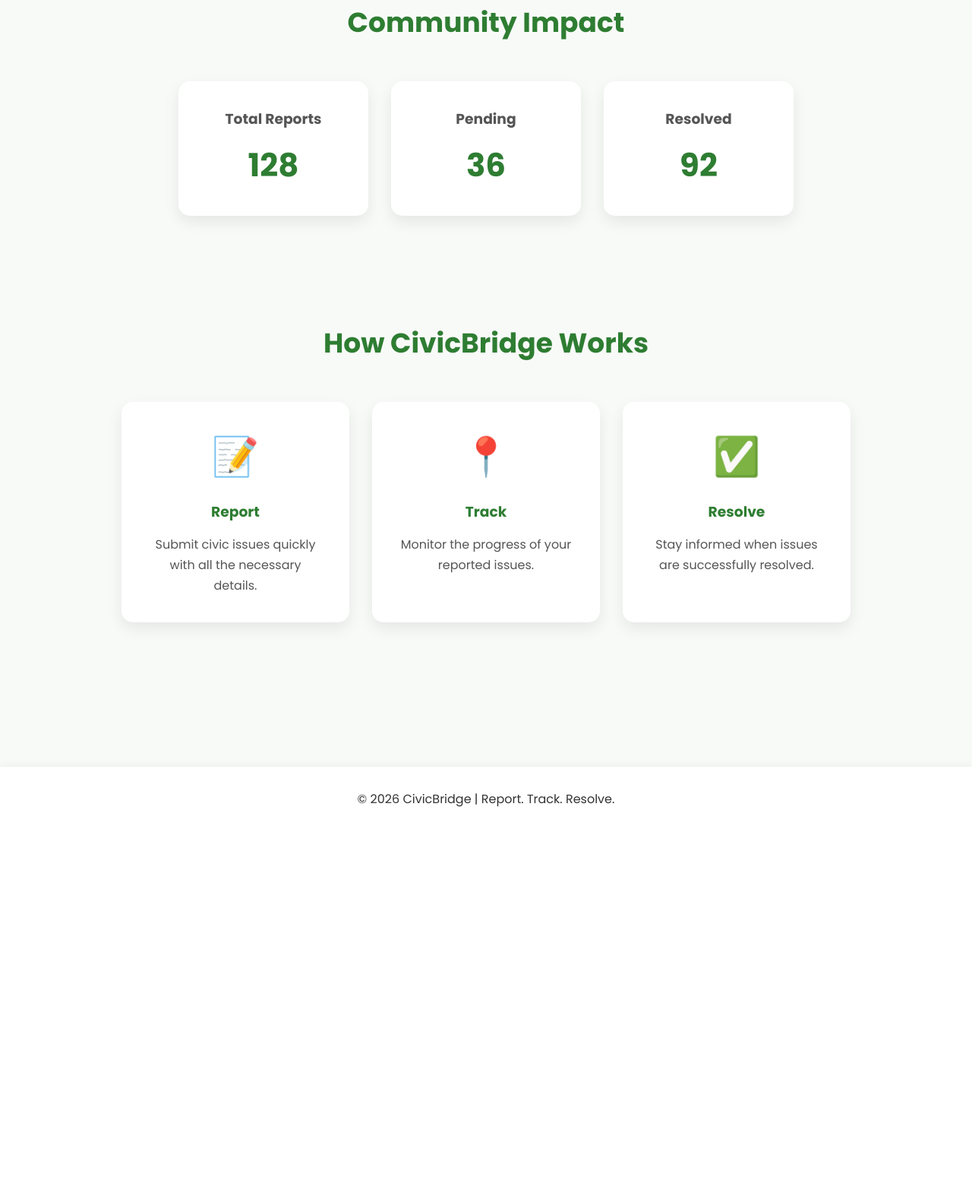
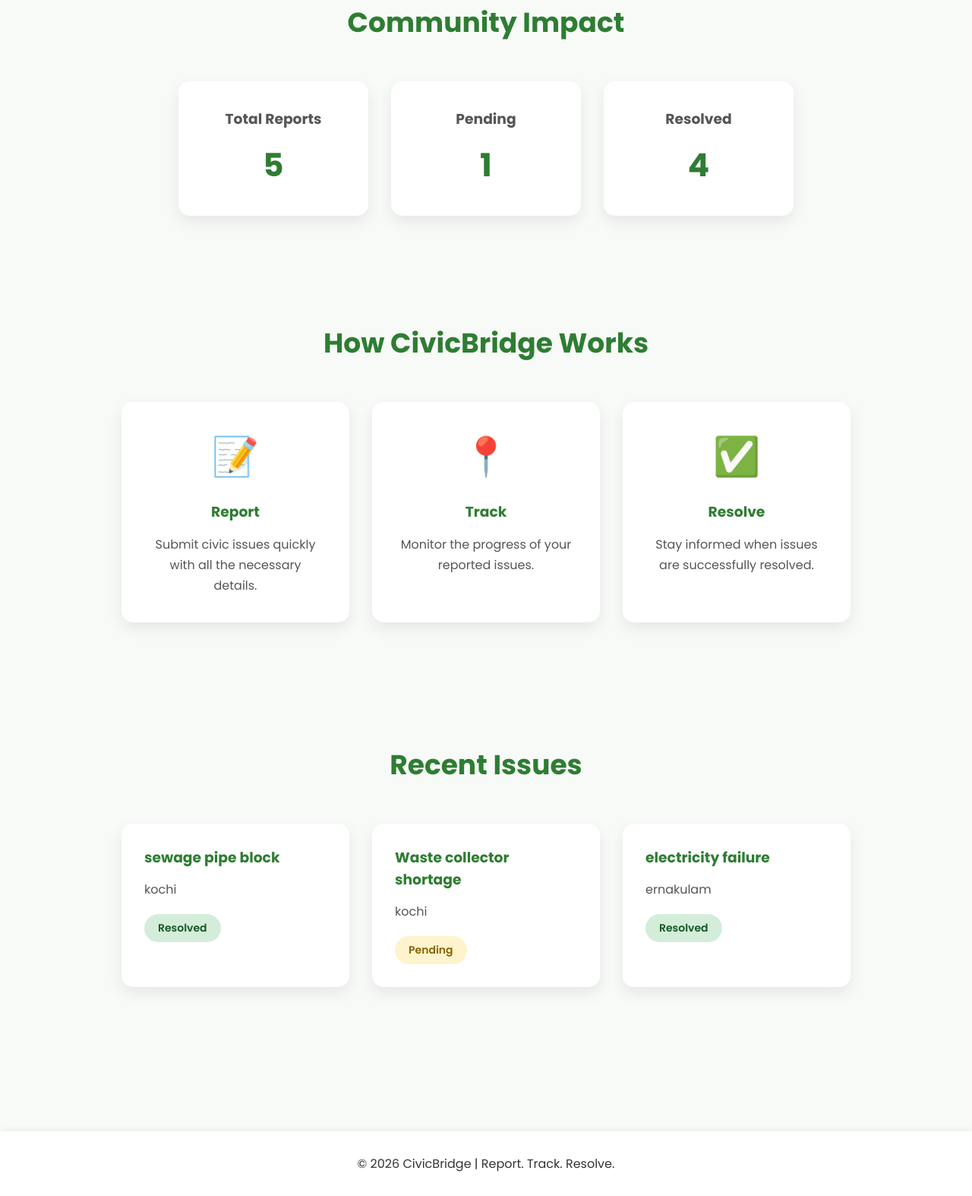
Before and after one commit to Joelantonyjose/CivicBridge, a Flask app: page / in a window 1280 px wide. Shown: the part 758-2332 px from the top of the page at 76% size. Before the commit the page ends 1820 px from the top, so only its background shows below. Run offline with Flask 3, Linux system fonts and the light colour scheme; data comes from the database, SQL or seed files in the repository.

Commit message:
Added dynamic homepage with live statistics and recent issues

```diff
--- a/app/app.py
+++ b/app/app.py
@@ -8,7 +8,40 @@ reports = []
 
 @app.route("/")
 def home():
-    return render_template("index.html")
+
+    conn = sqlite3.connect("civicbridge.db")
+    cursor = conn.cursor()
+
+    # Recent Issues
+    cursor.execute("""
+        SELECT *
+        FROM reports
+        ORDER BY id DESC
+        LIMIT 3
+    """)
+    recent_reports = cursor.fetchall()
+
+    # Total Reports
+    cursor.execute("SELECT COUNT(*) FROM reports")
+    total_reports = cursor.fetchone()[0]
+
+    # Pending Reports
+    cursor.execute("SELECT COUNT(*) FROM reports WHERE status='Pending'")
+    pending_reports = cursor.fetchone()[0]
+
+    # Resolved Reports
+    cursor.execute("SELECT COUNT(*) FROM reports WHERE status='Resolved'")
+    resolved_reports = cursor.fetchone()[0]
+
+    conn.close()
+
+    return render_template(
+        "index.html",
+        recent_reports=recent_reports,
+        total_reports=total_reports,
+        pending_reports=pending_reports,
+        resolved_reports=resolved_reports
+    )
 
 @app.route("/report", methods=["GET","POST"])
 def report():
--- a/app/static/style.css
+++ b/app/static/style.css
@@ -284,3 +284,103 @@ footer{
     line-height:1.7;
 
 }
+
+/* Recent Issues */
+
+.recent-issues{
+
+    padding:80px 0;
+
+}
+
+.recent-issues h2{
+
+    text-align:center;
+
+    font-size:36px;
+
+    color:#2e7d32;
+
+    margin-bottom:50px;
+
+}
+
+.recent-container{
+
+    display:flex;
+
+    justify-content:center;
+
+    gap:30px;
+
+    flex-wrap:wrap;
+
+}
+
+.recent-card{
+
+    width:300px;
+
+    background:white;
+
+    padding:30px;
+
+    border-radius:15px;
+
+    box-shadow:0 8px 20px rgba(0,0,0,0.08);
+
+    transition:0.3s;
+
+}
+
+.recent-card:hover{
+
+    transform:translateY(-8px);
+
+}
+
+.recent-card h3{
+
+    color:#2e7d32;
+
+    margin-bottom:15px;
+
+}
+
+.recent-card p{
+
+    color:#555;
+
+    margin-bottom:20px;
+
+}
+
+.status{
+
+    display:inline-block;
+
+    padding:8px 18px;
+
+    border-radius:30px;
+
+    font-size:14px;
+
+    font-weight:600;
+
+}
+
+.pending{
+
+    background:#fff3cd;
+
+    color:#856404;
+
+}
+
+.resolved{
+
+    background:#d4edda;
+
+    color:#155724;
+
+}
--- a/app/templates/index.html
+++ b/app/templates/index.html
@@ -43,17 +43,17 @@
 
         <div class="stat-card">
             <h3>Total Reports</h3>
-            <p>128</p>
+            <p>{{ total_reports }}</p>
         </div>
 
         <div class="stat-card">
             <h3>Pending</h3>
-            <p>36</p>
+            <p>{{ pending_reports }}</p>
         </div>
 
         <div class="stat-card">
             <h3>Resolved</h3>
-            <p>92</p>
+            <p>{{ resolved_reports }}</p>
         </div>
 
     </div>
@@ -106,4 +106,45 @@
 
 </section>
 
+<section class="recent-issues">
+
+    <h2>Recent Issues</h2>
+
+    <div class="recent-container">
+
+    {% if recent_reports %}
+
+        {% for report in recent_reports %}
+
+        <div class="recent-card">
+
+            <h3>{{ report[3] }}</h3>
+
+            <p>{{ report[2] }}</p>
+
+            {% if report[5] == "Resolved" %}
+
+                <span class="status resolved">
+                    Resolved
+                </span>
+
+            {% else %}
+
+                <span class="status pending">
+                    Pending
+                </span>
+
+            {% endif %}
+
+        </div>
+
+        {% endfor %}
+
+    {% else %}
+
+        <p>No issues have been reported yet.</p>
+
+    {% endif %}
+
+</div>
 {% endblock %}
```
Also changed, not shown: docs/development_journal.md (+63 -0 lines).
